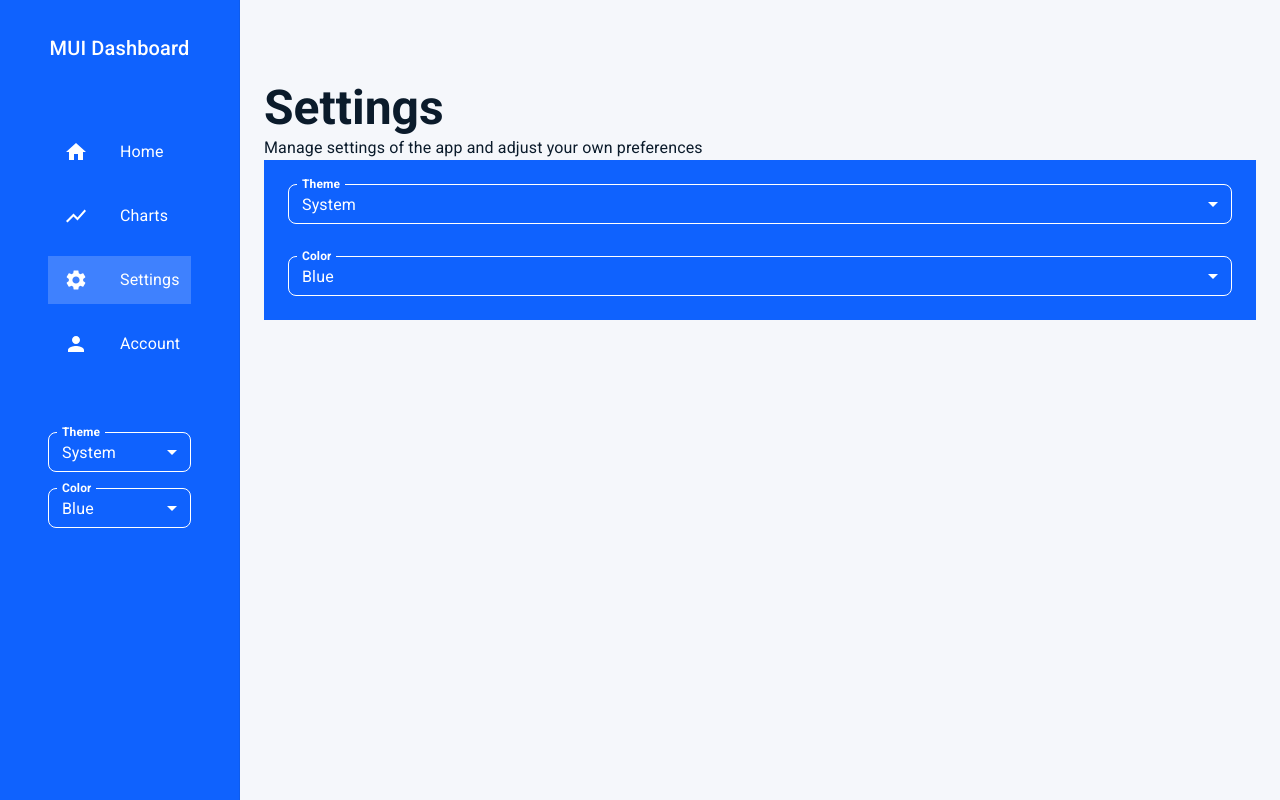
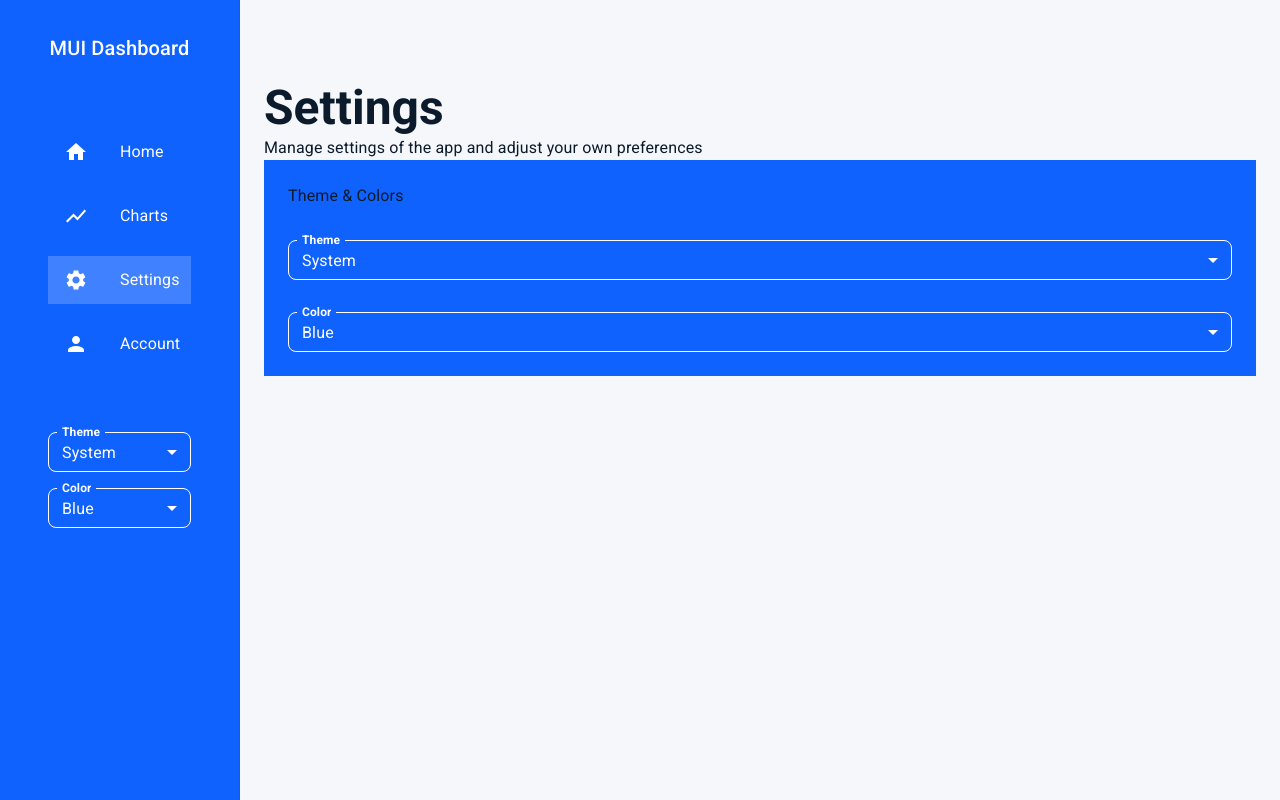
Before and after one commit to giuseppe2305/mui-dashboard, a React (Vite) app: page /settings in a window 1280 px wide. Built offline with nearby package versions, Linux system fonts and the light colour scheme.

Commit message:
Added a label for settings switchs.

```diff
--- a/src/components/Settings.tsx
+++ b/src/components/Settings.tsx
@@ -1,4 +1,4 @@
-import { Stack } from "@mui/material";
+import { Stack, Typography } from "@mui/material";
 import { ColorSwitch } from "./ColorSwitch";
 import { PageContainer } from "./PageContainer";
 import { ThemeSwitch } from "./ThemeSwitch";
@@ -10,6 +10,7 @@ function Settings() {
       <PageContainer.Subtitle>Manage settings of the app and adjust your own preferences</PageContainer.Subtitle>
 
       <Stack gap={4} sx={{ backgroundColor: "primary.main", p: 3 }}>
+        <Typography>Theme & Colors</Typography>
         <ThemeSwitch />
         <ColorSwitch />
       </Stack>
```
